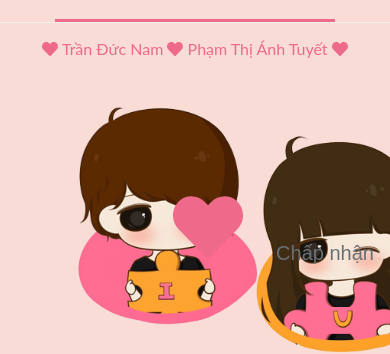
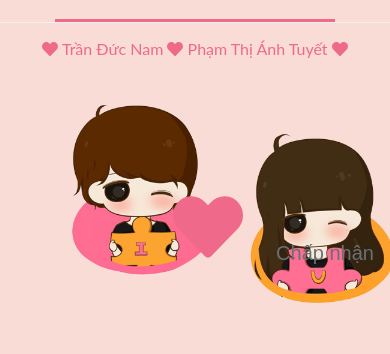
Before and after one commit to ducnamvaanhtuyet/ducnamvaanhtuyet.github.io, a plain HTML site: page index.html in a window 390 px wide. Shown: the part 501-855 px from the top of the page. Drawn offline with nearby package versions, Linux system fonts and the light colour scheme; a web font is replaced by a local one.

Commit message:
Update style.css

```diff
--- a/css/style.css
+++ b/css/style.css
@@ -2076,8 +2076,8 @@ video#bgvideo {
     }
 
     .ch-grid li {
-        width: 230px;
-        height: 230px;
+        width: 180px;
+        height: 180px;
     }
 
     .man .ch-item, .woman .ch-item {
```
